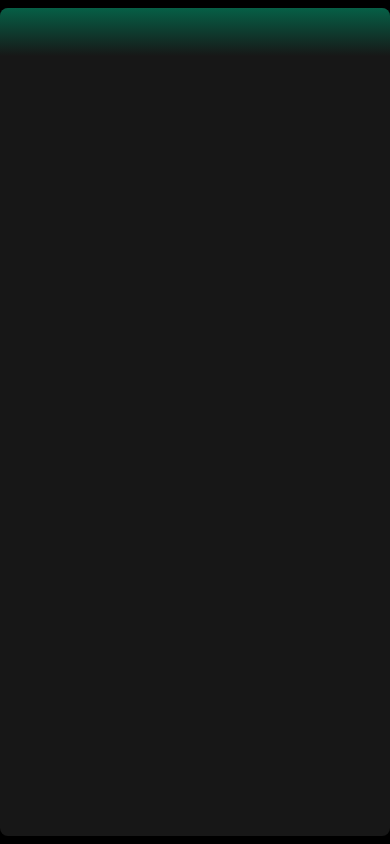
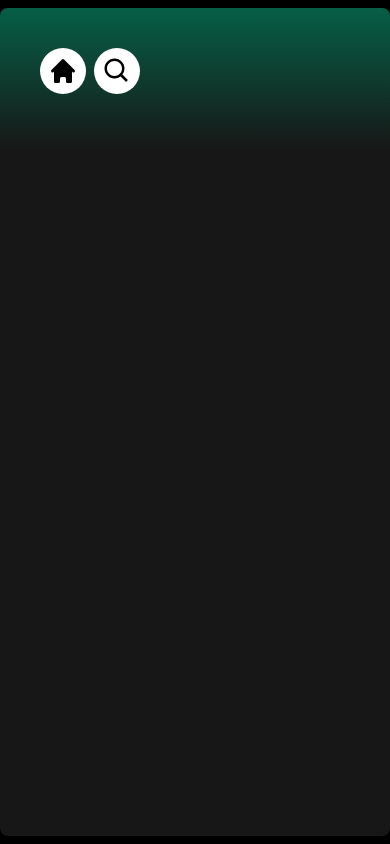
Before and after one commit to jon-jc/music-player, a Next.js app: page / in a window 390 px wide. Built offline with nearby package versions, Linux system fonts and the light colour scheme.

Commit message:
feat: add mobile ui

```diff
--- a/components/Header.tsx
+++ b/components/Header.tsx
@@ -1,6 +1,9 @@
 "use client";
 
 import { useRouter } from "next/navigation";
+import { BiSearch } from "react-icons/bi";
+import { HiHome } from "react-icons/hi";
+import { RxCaretLeft, RxCaretRight } from "react-icons/rx";
 import { twMerge } from "tailwind-merge";
 
 interface HeaderProps {
@@ -17,10 +20,79 @@ const Header: React.FC<HeaderProps> = ({ children, className }) => {
         `h-fit
         bg-gradient-to-b
         from-emerald-800
-        p-6`,
+        p-10`,
         className
       )}
-    ></div>
+    >
+      <div
+        className="
+            w-full
+            mb-4
+            flex
+            items-center
+            jusitfy-between
+        "
+      >
+        <div
+          className="
+                hidden
+                md:flex
+                gap-x-2
+                items-center
+            "
+        >
+          <button
+            onClick={() => router.back()}
+            className="rounded-full bg-black flex
+          items-center justify-center hover:opacity-75 transition
+          "
+          >
+            <RxCaretLeft size={40} className="text-white" />
+          </button>
+          <button
+            className="rounded-full bg-black flex
+          items-center justify-center hover:opacity-75 transition
+          "
+          >
+            <RxCaretRight
+              onClick={() => router.forward()}
+              size={40}
+              className="text-white"
+            />
+          </button>
+        </div>
+        <div className="flex md:hidden gap-x-2 items-center">
+          <button
+            className="
+          rounded-full
+          p-2
+          bg-white
+          flex
+          items-center
+            justify-center
+            hover:opacity-75
+            transition
+          "
+          >
+            <HiHome size={30} className="text-black" />
+          </button>
+          <button
+            className="
+          rounded-full
+          p-2
+          bg-white
+          flex
+          items-center
+            justify-center
+            hover:opacity-75
+            transition
+          "
+          >
+            <BiSearch size={30} className="text-black" />
+          </button>
+        </div>
+      </div>
+    </div>
   );
 };
 
```
